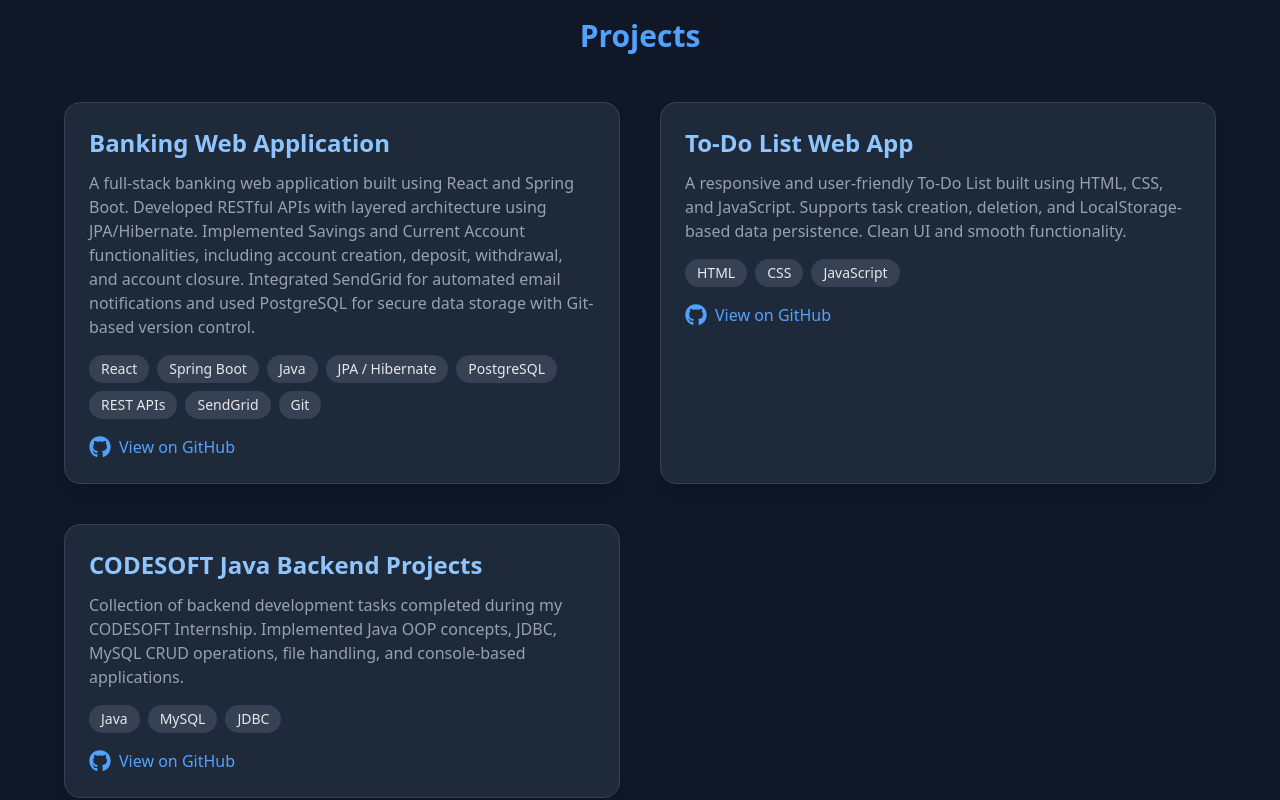
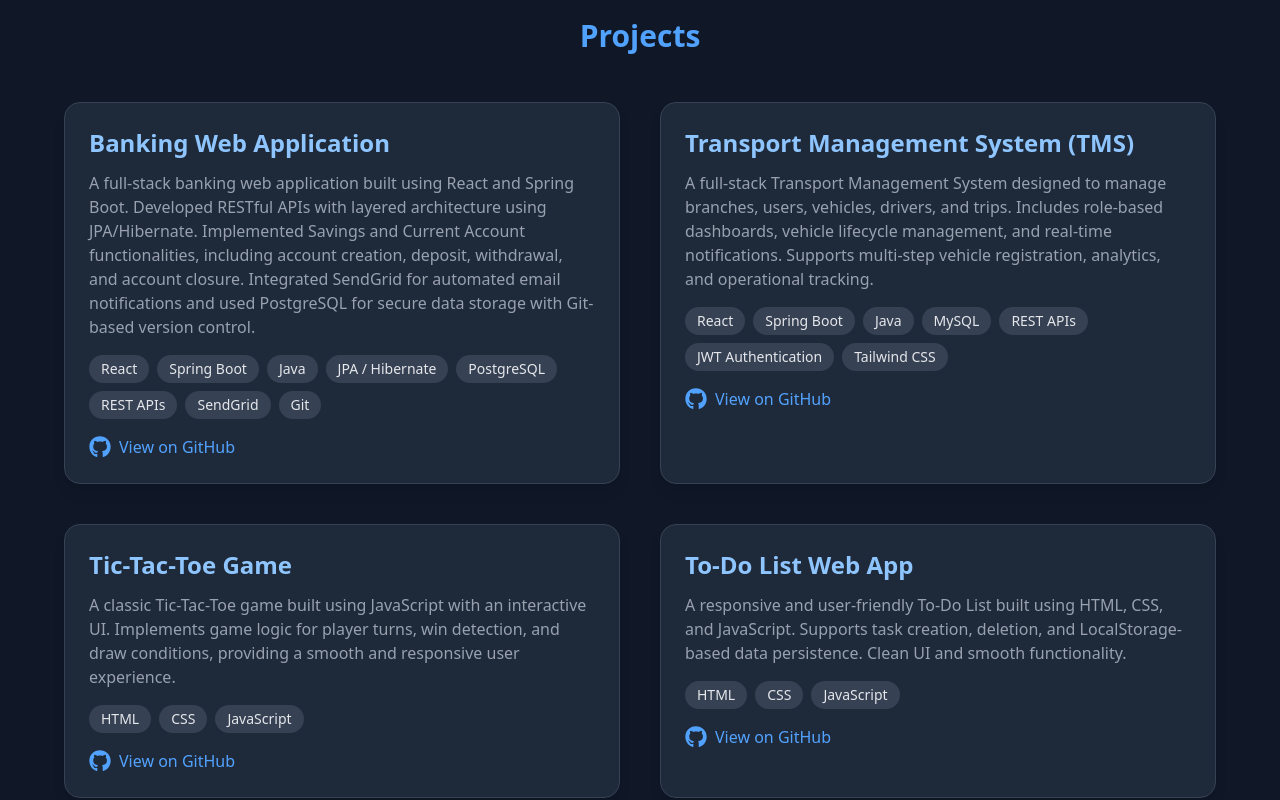
Before and after one commit to KunalSagar0615/my-portfolio, a React (Vite) app: page / in a window 1280 px wide. Shown: the part 3360-4160 px from the top of the page. Built offline with nearby package versions, Linux system fonts and the light colour scheme.

Commit message:
project section updated

```diff
--- a/src/components/Projects.jsx
+++ b/src/components/Projects.jsx
@@ -17,21 +17,43 @@ const Projects = () => {
         "SendGrid",
         "Git"
       ],
-      link: "#"
-    },{
+      link: "https://banking-services-project.netlify.app/login"
+    },
+    {
+      title: "Transport Management System (TMS)",
+      description:
+        "A full-stack Transport Management System designed to manage branches, users, vehicles, drivers, and trips. Includes role-based dashboards, vehicle lifecycle management, and real-time notifications. Supports multi-step vehicle registration, analytics, and operational tracking.",
+
+      tech: [
+        "React",
+        "Spring Boot",
+        "Java",
+        "MySQL",
+        "REST APIs",
+        "JWT Authentication",
+        "Tailwind CSS"
+      ],
+      link: "https://github.com/KunalSagar0615/Transport-Management-System",
+    },
+    {
+      title: "Tic-Tac-Toe Game",
+      description:
+        "A classic Tic-Tac-Toe game built using JavaScript with an interactive UI. Implements game logic for player turns, win detection, and draw conditions, providing a smooth and responsive user experience.",
+
+      tech: [
+        "HTML",
+        "CSS",
+        "JavaScript"
+      ], link: "https://github.com/KunalSagar0615/tic-tac-toe"
+    },
+    {
       title: "To-Do List Web App",
       description:
         "A responsive and user-friendly To-Do List built using HTML, CSS, and JavaScript. Supports task creation, deletion, and LocalStorage-based data persistence. Clean UI and smooth functionality.",
       tech: ["HTML", "CSS", "JavaScript"],
       link: "https://github.com/KunalSagar0615/to-do-list",
     },
-    {
-      title: "CODESOFT Java Backend Projects",
-      description:
-        "Collection of backend development tasks completed during my CODESOFT Internship. Implemented Java OOP concepts, JDBC, MySQL CRUD operations, file handling, and console-based applications.",
-      tech: ["Java", "MySQL", "JDBC"],
-      link: "https://github.com/KunalSagar0615/CODESOFT",
-    },
+
   ];
 
   return (
```
